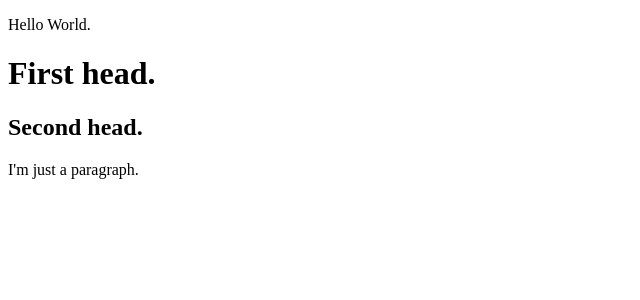
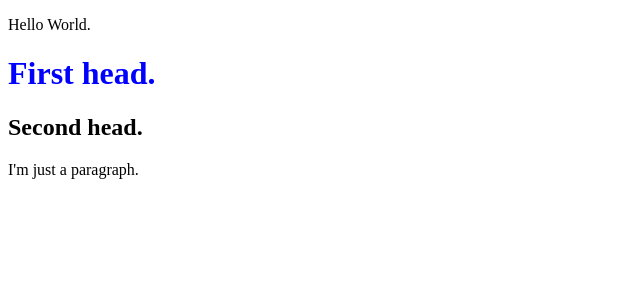
Before and after one commit to lars-sanhudo/ReactStudy, a React (Create React App) app in the folder lars-app/: page / in a window 1280 px wide. Shown: the top 300 px of the page, without its empty margins (0-640 px from the left). Built offline with nearby package versions, Linux system fonts and the light colour scheme.

Commit message:
More commit

```diff
--- a/lars-app/src/App3.js
+++ b/lars-app/src/App3.js
@@ -1,13 +1,12 @@
 import React from "react";
 import { Component } from "react";
-
-
+import './app3.css';
 
 class App3 extends Component {
     render() {
         return(
             <div>
-                <h1>First head.</h1>
+                <h1 className="cabecalho">First head.</h1>
                 <h2>Second head.</h2>
                 <p>I'm just a paragraph.</p>
             </div>
--- /dev/null
+++ b/lars-app/src/app3.css
@@ -0,0 +1,3 @@
+.cabecalho{
+    color: blue;
+}
```
